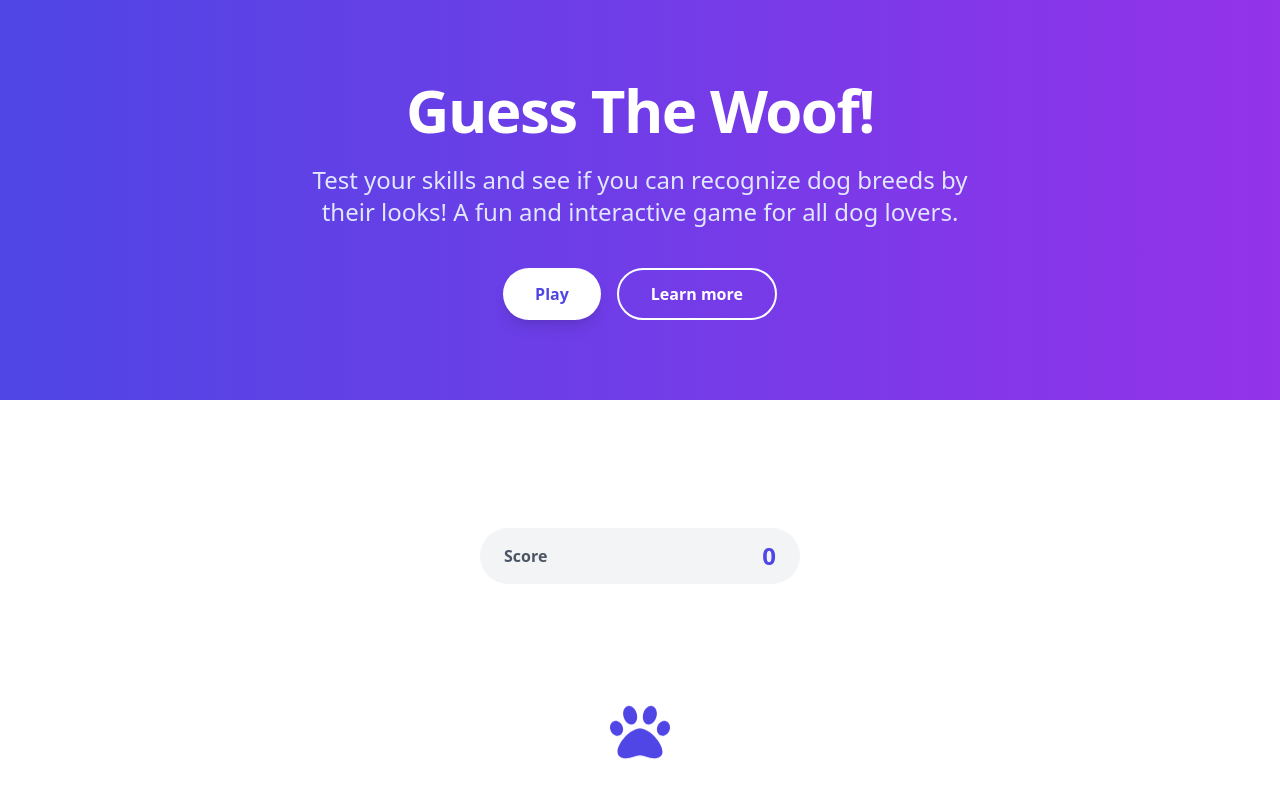
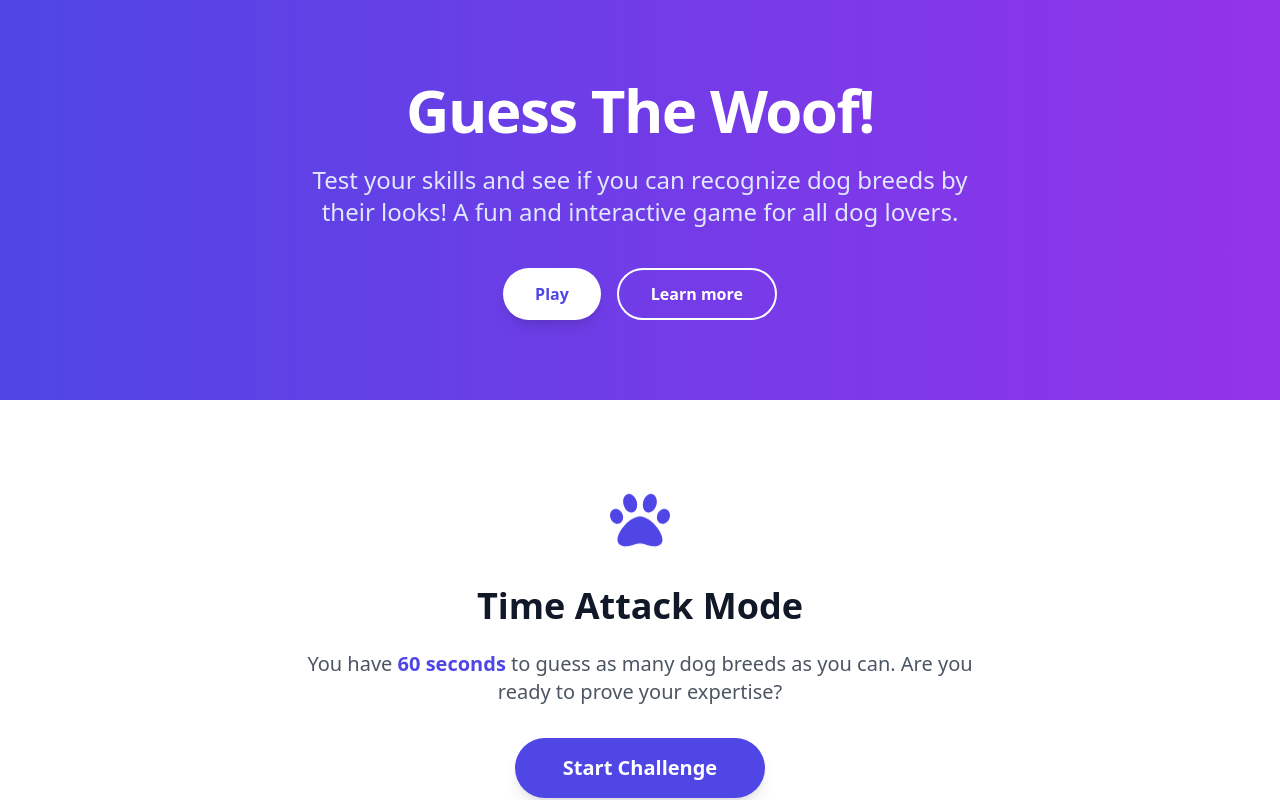
Before and after one commit to heliosalesjr/guess-the-woof, a React (Vite) app: page / in a window 1280 px wide. Shown: the top 800 px of the page. Built offline with nearby package versions, Linux system fonts and the light colour scheme; no server answers.

Commit message:
feat: implement Time Attack mode with 60s timer and results screen

```diff
--- a/src/components/Game.jsx
+++ b/src/components/Game.jsx
@@ -12,6 +12,10 @@ const Game = () => {
         selectedOption,
         imageLoaded,
         countdown,
+        sessionState,
+        timeLeft,
+        startGame,
+        resetGame,
         startNewRound,
         handleOptionClick,
         handleImageLoad,
@@ -27,14 +31,96 @@ const Game = () => {
         return () => window.removeEventListener('resize', handleResize);
     }, []);
 
+    const [copied, setCopied] = useState(false);
+
+    const getFeedbackMessage = () => {
+        if (score < 5) return "Good start! Keep practicing to become a dog expert.";
+        if (score <= 10) return "Great job! You know your breeds well!";
+        return "Woof-tastic! You are a master of dog breeds!";
+    };
+
+    const handleShare = () => {
+        const text = `I scored ${score} in Guess The Woof! Can you beat me? ${window.location.href}`;
+        navigator.clipboard.writeText(text).then(() => {
+            setCopied(true);
+            setTimeout(() => setCopied(false), 2000);
+        });
+    };
+
+    if (sessionState === 'waiting') {
+        return (
+            <section id="game" className="py-20 px-4 bg-white min-h-[500px] flex flex-col items-center justify-center text-center">
+                <div className="max-w-2xl">
+                    <FaPaw className="text-indigo-600 text-6xl mx-auto mb-6 animate-bounce" />
+                    <h2 className="text-4xl font-extrabold text-gray-900 mb-6">Time Attack Mode</h2>
+                    <p className="text-xl text-gray-600 mb-8">
+                        You have <span className="font-bold text-indigo-600">60 seconds</span> to guess as many dog breeds as you can.
+                        Are you ready to prove your expertise?
+                    </p>
+                    <button
+                        onClick={startGame}
+                        className="bg-indigo-600 text-white font-bold py-4 px-12 rounded-full shadow-lg hover:bg-indigo-700 hover:scale-105 transition duration-300 text-xl"
+                    >
+                        Start Challenge
+                    </button>
+                </div>
+            </section>
+        );
+    }
+
+    if (sessionState === 'finished') {
+        return (
+            <section id="game" className="py-20 px-4 bg-white min-h-[600px] flex flex-col items-center justify-center text-center">
+                <Confetti width={windowSize.width} height={windowSize.height} recycle={false} numberOfPieces={500} />
+                <div className="max-w-xl w-full bg-gray-50 p-8 rounded-3xl shadow-xl border-4 border-indigo-100">
+                    <h2 className="text-4xl font-extrabold text-gray-800 mb-2">Time's Up!</h2>
+                    <p className="text-gray-500 mb-8">Let's see how you did...</p>
+
+                    <div className="bg-white p-6 rounded-2xl shadow-sm mb-8">
+                        <span className="block text-gray-500 text-sm font-bold uppercase tracking-wider mb-2">Final Score</span>
+                        <span className="block text-6xl font-extrabold text-indigo-600">{score}</span>
+                    </div>
+
+                    <p className="text-xl font-bold text-gray-700 mb-8 px-4">
+                        {getFeedbackMessage()}
+                    </p>
+
+                    <div className="flex flex-col gap-4">
+                        <button
+                            onClick={handleShare}
+                            className="bg-green-500 text-white font-bold py-3 px-8 rounded-full shadow-md hover:bg-green-600 transition duration-300 flex items-center justify-center gap-2"
+                        >
+                            {copied ? 'Copied!' : 'Share Result'}
+                        </button>
+
+                        <button
+                            onClick={resetGame}
+                            className="bg-transparent border-2 border-indigo-600 text-indigo-600 font-bold py-3 px-8 rounded-full hover:bg-indigo-50 transition duration-300"
+                        >
+                            Play Again
+                        </button>
+                    </div>
+                </div>
+            </section>
+        );
+    }
+
     return (
         <section id="game" className="py-16 px-4 bg-white min-h-[600px] flex flex-col items-center justify-center relative">
             {gameState === 'won' && <Confetti width={windowSize.width} height={windowSize.height} recycle={false} numberOfPieces={500} />}
 
             <div className="max-w-4xl w-full text-center">
-                <div className="mb-8 flex justify-between items-center bg-gray-100 px-6 py-3 rounded-full max-w-xs mx-auto">
-                    <span className="text-gray-600 font-bold">Score</span>
-                    <span className="text-2xl font-extrabold text-indigo-600">{score}</span>
+                <div className="flex justify-between items-center mb-8 px-4">
+                    <div className="flex flex-col items-start">
+                        <span className="text-xs font-bold text-gray-400 uppercase tracking-wider">Score</span>
+                        <span className="text-3xl font-extrabold text-indigo-600">{score}</span>
+                    </div>
+                    <div className="flex flex-col items-end">
+                        <span className="text-xs font-bold text-gray-400 uppercase tracking-wider">Time</span>
+                        <span className={`text-3xl font-extrabold ${timeLeft <= 10 ? 'text-red-500 animate-pulse' : 'text-gray-700'}`}>
+                            {timeLeft}s
+                        </span>
+                    </div>
                 </div>
 
                 {gameState === 'loading' ? (
--- a/src/context/GameContext.jsx
+++ b/src/context/GameContext.jsx
@@ -14,15 +14,31 @@ export const GameProvider = ({ children }) => {
     const [selectedOption, setSelectedOption] = useState(null);
     const [imageLoaded, setImageLoaded] = useState(false);
     const [countdown, setCountdown] = useState(null);
+    const [sessionState, setSessionState] = useState('waiting'); // waiting, playing, finished
+    const [timeLeft, setTimeLeft] = useState(60);
 
     useEffect(() => {
         const loadBreeds = async () => {
             const breedsData = await fetchBreeds();
             setBreeds(breedsData);
-            startNewRound(breedsData);
+            // Don't start round automatically on load, wait for user start
+            // startNewRound(breedsData);
         };
         loadBreeds();
     }, []);
+
+    // Game Timer
+    useEffect(() => {
+        let interval;
+        if (sessionState === 'playing' && timeLeft > 0) {
+            interval = setInterval(() => {
+                setTimeLeft((prev) => prev - 1);
+            }, 1000);
+        } else if (sessionState === 'playing' && timeLeft === 0) {
+            setSessionState('finished');
+        }
+        return () => clearInterval(interval);
+    }, [sessionState, timeLeft]);
 
     // Auto-advance timer
     useEffect(() => {
@@ -34,6 +50,19 @@ export const GameProvider = ({ children }) => {
         }
         return () => clearTimeout(timer);
     }, [countdown]);
+
+    const startGame = () => {
+        setScore(0);
+        setTimeLeft(60);
+        setSessionState('playing');
+        startNewRound();
+    };
+
+    const resetGame = () => {
+        setSessionState('waiting');
+        setTimeLeft(60);
+        setScore(0);
+    };
 
     const startNewRound = async (breedsData = breeds) => {
         if (breedsData.length === 0) return;
@@ -101,6 +130,10 @@ export const GameProvider = ({ children }) => {
         selectedOption,
         imageLoaded,
         countdown,
+        sessionState,
+        timeLeft,
+        startGame,
+        resetGame,
         startNewRound,
         handleOptionClick,
         handleImageLoad,
```
